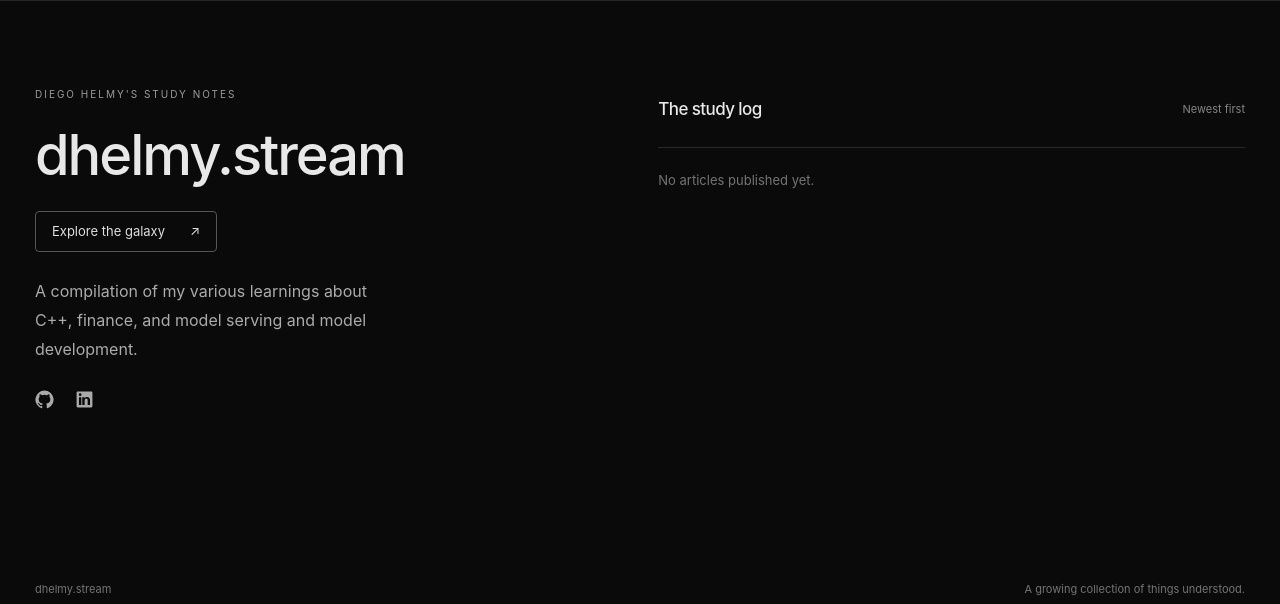
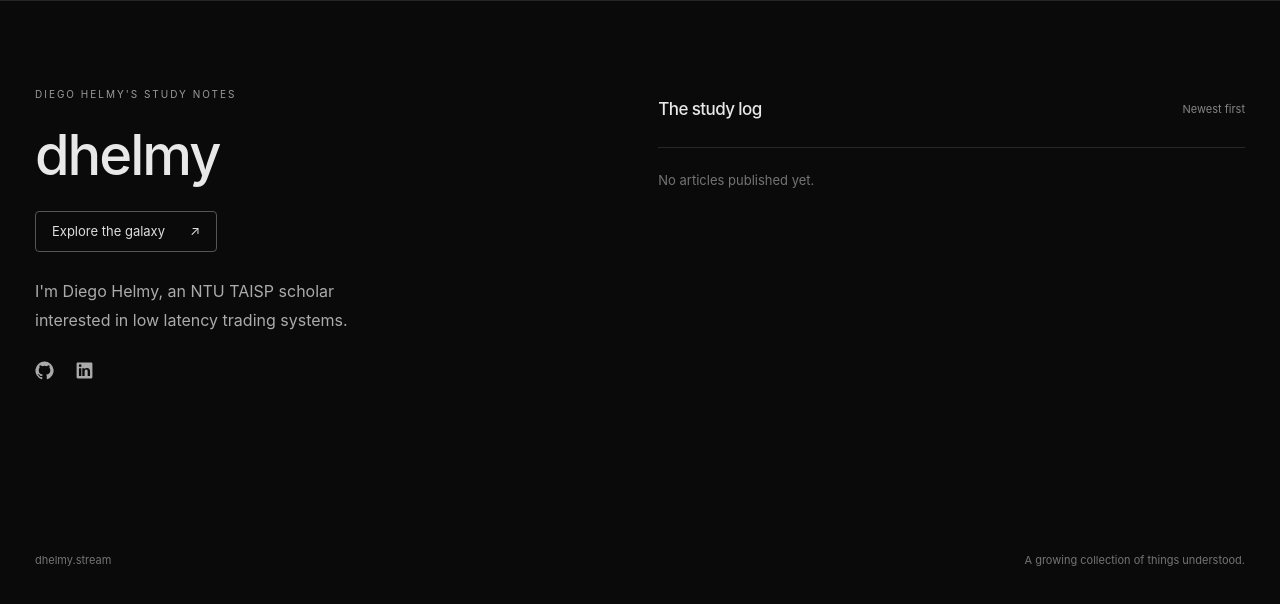
Before and after one commit to dhelmy990/babel, a Django app: page / in a window 1280 px wide. Shown: the part 86-690 px from the top of the page. Run offline with Django 5.2, Linux system fonts and the light colour scheme; data that the repository does not hold is empty; some libraries are stand-ins or nearby versions.

Commit message:
feat: personalize homepage and add red Babel favicon

```diff
--- a/study/templates/study/base.html
+++ b/study/templates/study/base.html
@@ -4,8 +4,9 @@
 <head>
   <meta charset="utf-8">
   <meta name="viewport" content="width=device-width, initial-scale=1">
-  <title>{% block title %}dhelmy.stream — Diego Helmy's study notes{% endblock %}</title>
-  <meta name="description" content="A compilation of my various learnings about C++, finance, and model serving and model development.">
+  <title>{% block title %}Diego Helmy{% endblock %}</title>
+  <meta name="description" content="I'm Diego Helmy, an NTU TAISP scholar interested in low latency trading systems.">
+  <link rel="icon" type="image/svg+xml" href="{% static 'study/favicon.svg' %}">
   <link rel="stylesheet" href="{% static 'study/site.css' %}">
   {% block extra_head %}{% endblock %}
   <script type="module" src="{% static 'study/site.js' %}"></script>
--- a/study/templates/study/home.html
+++ b/study/templates/study/home.html
@@ -4,9 +4,9 @@
 <main class="home">
   <section class="intro">
     <div class="eyebrow">Diego Helmy's study notes</div>
-    <h1>dhelmy.stream</h1>
+    <h1>dhelmy</h1>
     <a class="galaxy-button" href="/galaxy">Explore the galaxy <span aria-hidden="true">↗</span></a>
-    <p>A compilation of my various learnings about C++, finance, and model serving and model development.</p>
+    <p>I'm Diego Helmy, an NTU TAISP scholar interested in low latency trading systems.</p>
     <div class="socials">
       <a href="https://github.com/dhelmy990" target="_blank" rel="noopener noreferrer" aria-label="GitHub">
         <svg viewBox="0 0 24 24" aria-hidden="true"><path d="M12 .7a11.5 11.5 0 0 0-3.64 22.4c.58.1.79-.25.79-.56v-2.2c-3.22.7-3.9-1.36-3.9-1.36-.52-1.34-1.29-1.7-1.29-1.7-1.05-.72.08-.71.08-.71 1.17.08 1.79 1.2 1.79 1.2 1.04 1.77 2.72 1.26 3.39.96.1-.75.41-1.26.74-1.55-2.57-.29-5.27-1.29-5.27-5.72 0-1.26.45-2.29 1.19-3.09-.12-.29-.52-1.47.11-3.05 0 0 .97-.31 3.16 1.18a11 11 0 0 1 5.75 0c2.19-1.49 3.15-1.18 3.15-1.18.63 1.58.23 2.76.12 3.05.74.8 1.18 1.83 1.18 3.09 0 4.44-2.7 5.42-5.29 5.71.42.36.79 1.06.79 2.14v3.23c0 .31.21.67.8.56A11.5 11.5 0 0 0 12 .7Z"/></svg>
```
Also changed, not shown: tests/test_pages.py (+4 -2 lines), study/static/study/favicon.svg (added).
